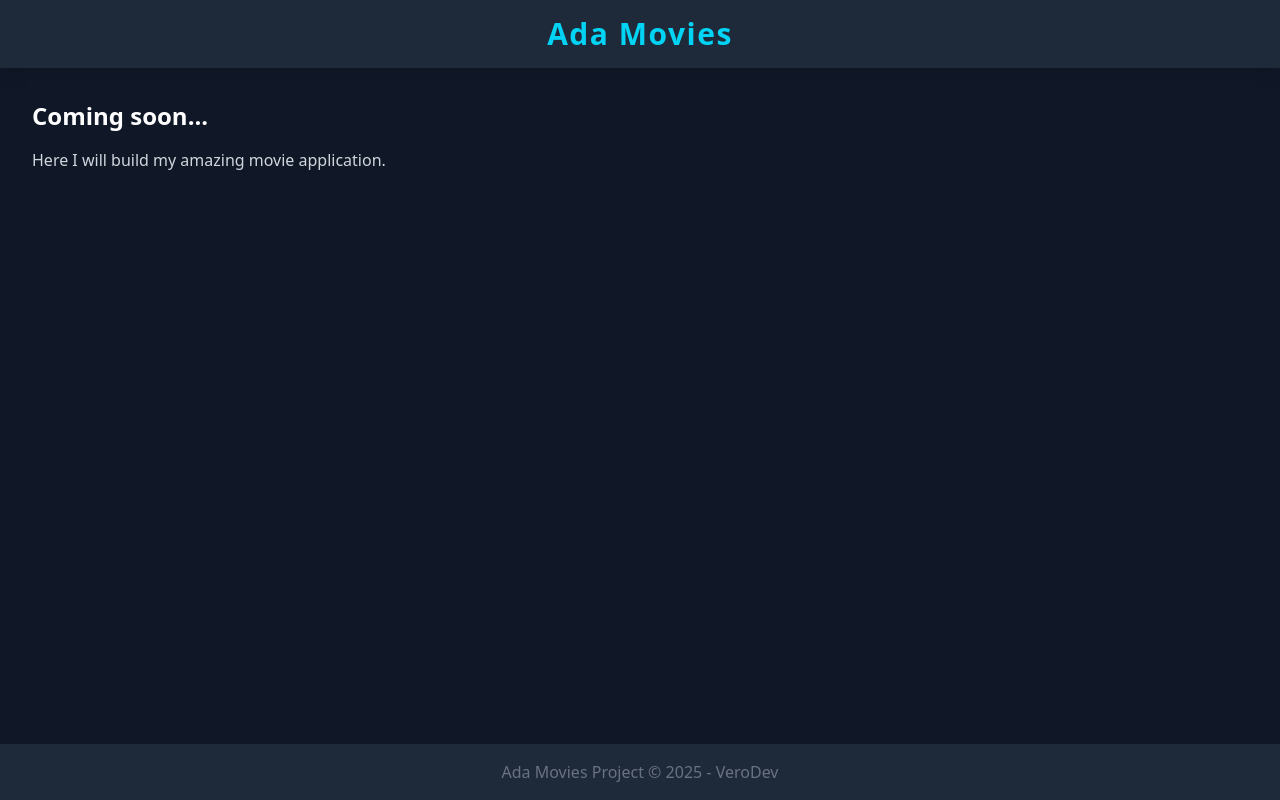
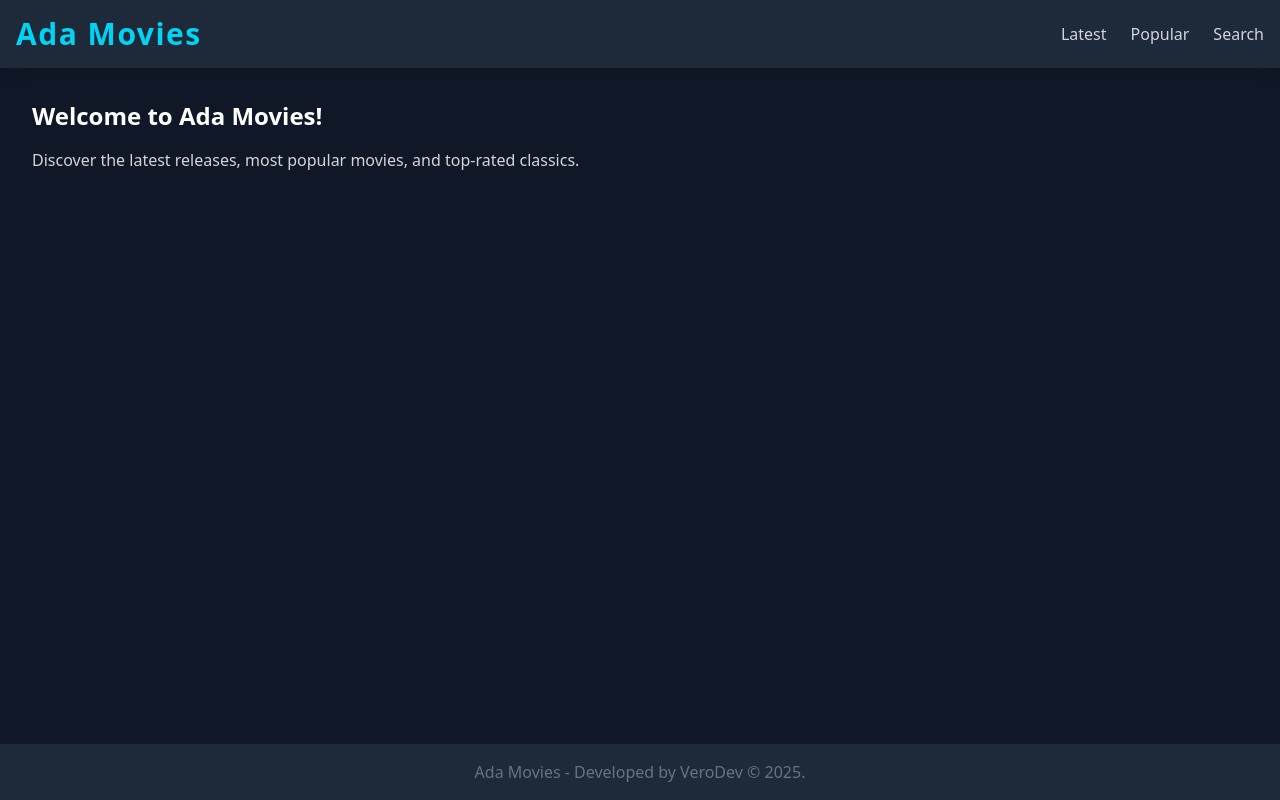
Before and after one commit to veritocapito/ada-movies, a React (Vite) app: page / in a window 1280 px wide. Built offline with nearby package versions, Linux system fonts and the light colour scheme.

Commit message:
setup react router and create Header/Footer components

```diff
--- a/package.json
+++ b/package.json
@@ -18,7 +18,8 @@
     "@tailwindcss/postcss": "^4.1.11",
     "@tailwindcss/vite": "^4.1.11",
     "react": "^19.1.0",
-    "react-dom": "^19.1.0"
+    "react-dom": "^19.1.0",
+    "react-router-dom": "^7.7.0"
   },
   "devDependencies": {
     "@eslint/js": "^9.30.1",
--- a/src/App.jsx
+++ b/src/App.jsx
@@ -1,25 +1,26 @@
+import { BrowserRouter as Router, Routes, Route } from 'react-router-dom';
 import './index.css';
+
+import Header from './components/Header';
+import Footer from './components/Footer';
+import Home from './pages/Home';
 
 function App() {
   return (
-    <div className="bg-gray-900 text-white min-h-screen flex flex-col">
-      <header className="bg-gray-800 p-4 shadow-lg">
-        <h1 className="text-3xl font-bold text-center text-cyan-400 tracking-wider">
-          Ada Movies
-        </h1>
-      </header>
+    <Router>
+      <div className="bg-gray-900 text-white min-h-screen flex flex-col">
+        <Header />
 
-      <main className="p-8 flex-grow">
-        <h2 className="text-2xl font-semibold mb-4">Coming soon...</h2>
-        <p className="text-gray-300">Here I will build my amazing movie application.</p>
-      </main>
+        <main className="flex-grow">
+          <Routes>
+            <Route path="/" element={<Home />} />
 
-      <footer className="bg-gray-800 p-4 mt-auto">
-        <p className="text-center text-gray-500">
-          Ada Movies Project &copy; 2025 - VeroDev
-        </p>
-      </footer>
-    </div>
+          </Routes>
+        </main>
+
+        <Footer />
+      </div>
+    </Router>
   );
 }
 
--- /dev/null
+++ b/src/components/Footer.jsx
@@ -0,0 +1,11 @@
+const Footer = () => {
+  return (
+    <footer className="bg-gray-800 p-4 mt-auto">
+      <p className="text-center text-gray-500">
+        Ada Movies - Developed by VeroDev © {new Date().getFullYear()}.
+      </p>
+    </footer>
+  );
+};
+
+export default Footer;
--- /dev/null
+++ b/src/components/Header.jsx
@@ -0,0 +1,50 @@
+import { NavLink } from 'react-router-dom';
+
+const Header = () => {
+
+  const activeLinkStyle = {
+    color: '#22d3ee',
+    textDecoration: 'underline',
+  };
+
+  return (
+    <header className="bg-gray-800 p-4 shadow-lg flex flex-col sm:flex-row justify-between items-center">
+      <NavLink to="/" className="text-3xl font-bold text-cyan-400 tracking-wider mb-4 sm:mb-0">
+        Ada Movies
+      </NavLink>
+      <nav>
+        <ul className="flex space-x-4 md:space-x-6">
+          <li>
+            <NavLink
+              to="/latest"
+              style={({ isActive }) => isActive ? activeLinkStyle : undefined}
+              className="text-gray-300 hover:text-white transition-colors duration-300"
+            >
+              Latest
+            </NavLink>
+          </li>
+          <li>
+            <NavLink
+              to="/popular"
+              style={({ isActive }) => isActive ? activeLinkStyle : undefined}
+              className="text-gray-300 hover:text-white transition-colors duration-300"
+            >
+              Popular
+            </NavLink>
+          </li>
+          <li>
+            <NavLink
+              to="/search"
+              style={({ isActive }) => isActive ? activeLinkStyle : undefined}
+              className="text-gray-300 hover:text-white transition-colors duration-300"
+            >
+              Search
+            </NavLink>
+          </li>
+        </ul>
+      </nav>
+    </header>
+  );
+};
+
+export default Header;
--- /dev/null
+++ b/src/pages/Home.jsx
@@ -0,0 +1,12 @@
+const Home = () => {
+  return (
+    <main className="p-8">
+      <h2 className="text-2xl font-semibold mb-4">Welcome to Ada Movies!</h2>
+      <p className="text-gray-300">
+        Discover the latest releases, most popular movies, and top-rated classics.
+      </p>
+    </main>
+  );
+};
+
+export default Home;
```
Also changed, not shown: 1 other file (tests, documents, lock files or other folders).
